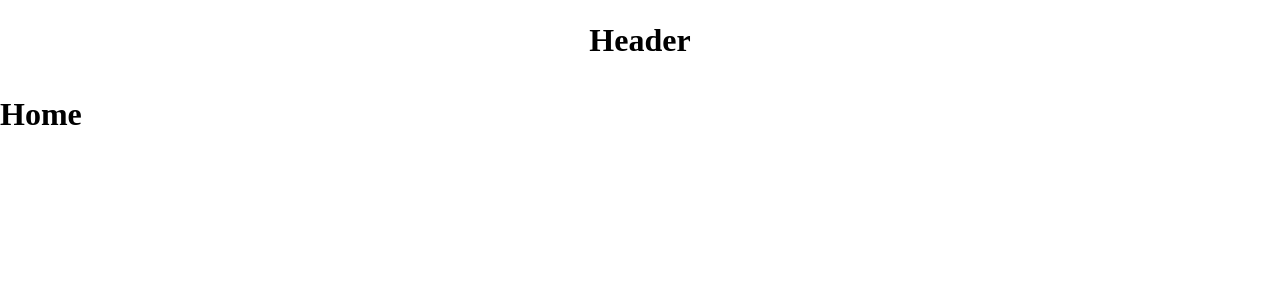
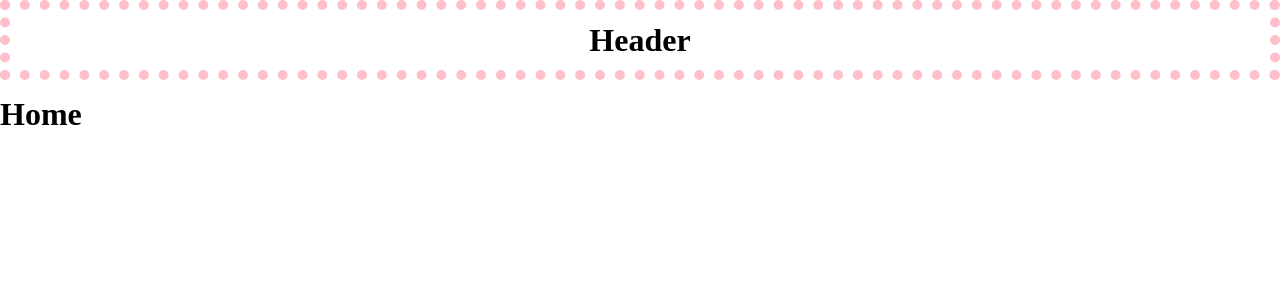
Before and after one commit to jthanlopes/react-tests, a React (Vite) app: page / in a window 1280 px wide. Shown: the top 300 px of the page. Built offline with nearby package versions, Linux system fonts and the light colour scheme.

Commit message:
style: ajuste na estilização do Header

```diff
--- a/src/components/Header/styles.ts
+++ b/src/components/Header/styles.ts
@@ -8,4 +8,5 @@ export const HeaderContainer = styled.header`
   justify-content: center;
 
   margin-bottom: 1rem;
+  border: 10px dotted pink;
 `
```
